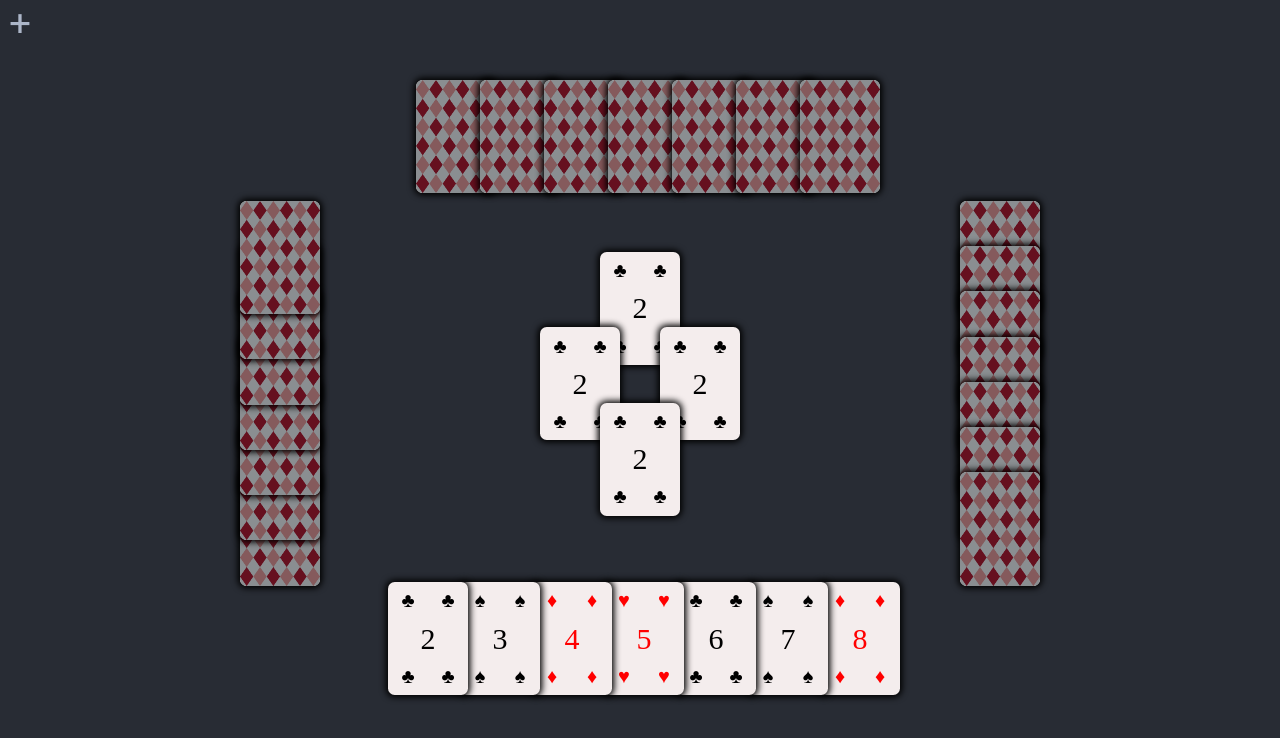
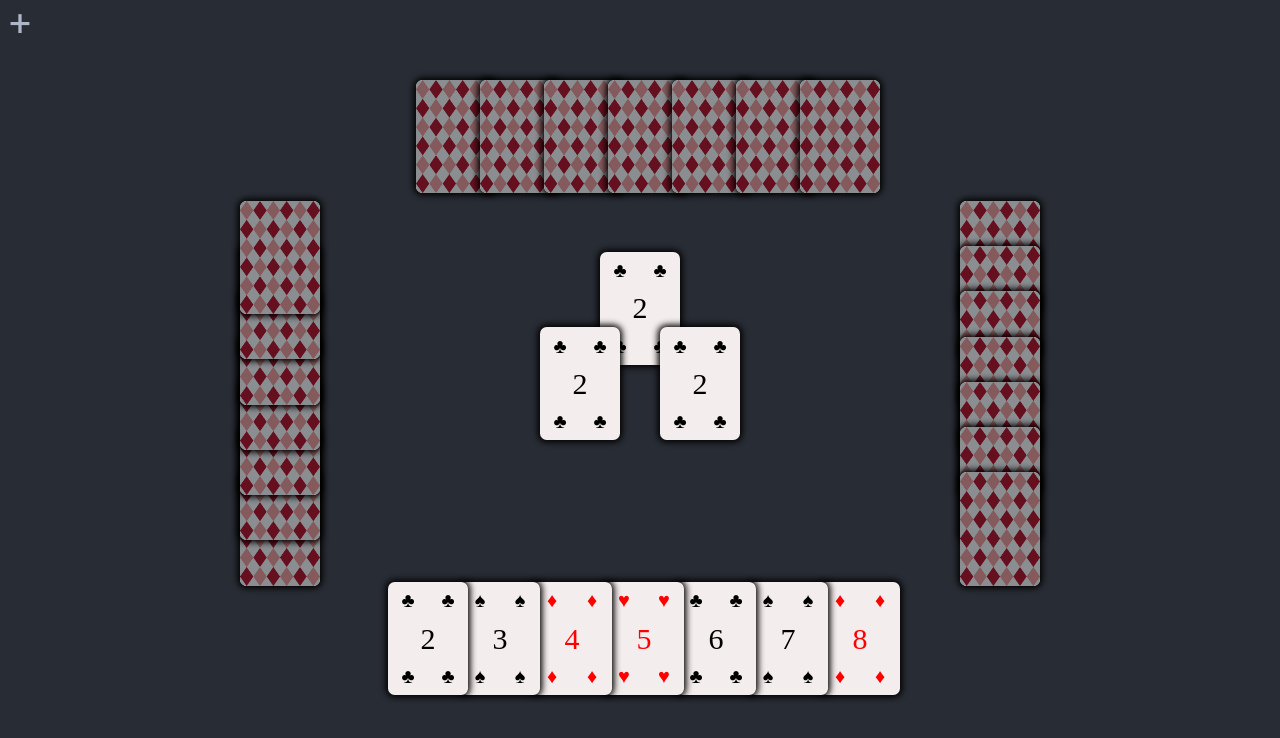
Before and after one commit to callumfairbairn/blob, a React (Create React App) app: page / in a window 1280 px wide. Shown: the top 738 px of the page. Built offline with nearby package versions, Linux system fonts and the light colour scheme.

Commit message:
Small changess

```diff
--- a/src/App.tsx
+++ b/src/App.tsx
@@ -25,7 +25,7 @@ const App = () => {
         <div className="game">
           <Hand cards={cards} handType={handTypes.Back}/>
           <Hand cards={cards} handType={handTypes.Left}/>
-          <Pile frontCard={cards[0]} backCard={cards[0]} leftCard={cards[0]} rightCard={cards[0]}/>
+          <Pile backCard={cards[0]} leftCard={cards[0]} rightCard={cards[0]}/>
           <Hand cards={cards} handType={handTypes.Right}/>
           <Hand cards={cards} handType={handTypes.Front}/>
         </div>
--- a/src/components/Card/Card.tsx
+++ b/src/components/Card/Card.tsx
@@ -98,7 +98,7 @@ export const Card = ({ card, zIndex, hidden, movable = false, uuid }: CardProps)
       dragConstraints={{ left: 0, right: 0, top: 0, bottom: 0 }}
       dragElastic={0.85}
       dragTransition={{ bounceStiffness: 300, bounceDamping: 20 }}
-      transition={{ type: 'spring', stiffness: 300, damping: 30, mass: 1.5 }}
+      transition={{ type: 'spring', stiffness: 300, damping: 40, mass: 1.5 }}
       animate={getAnimation(isCardInPile, selfRectangleRef.current, frontCardSpaceRectangleRef.current)}
       onDragEnd={
         (event: PointerEvent) => {
@@ -106,6 +106,7 @@ export const Card = ({ card, zIndex, hidden, movable = false, uuid }: CardProps)
         }
       }
       layout="position"
+      // onAnimationComplete={() => { setCurrentCard(card) }}
     >
       {hidden ? <CardBack /> : <CardContent card={card} />}
     </motion.div>
--- a/src/components/Pile/Pile.scss
+++ b/src/components/Pile/Pile.scss
@@ -11,6 +11,11 @@ $pile-width: 2.5; //in units of card-width
 
   .pileCard {
     height: $card-height * 0.5;
+  }
+
+  #frontCardSpace {
+    width: $card-width;
+    height: $card-height;
   }
 
   #backCard {
```
